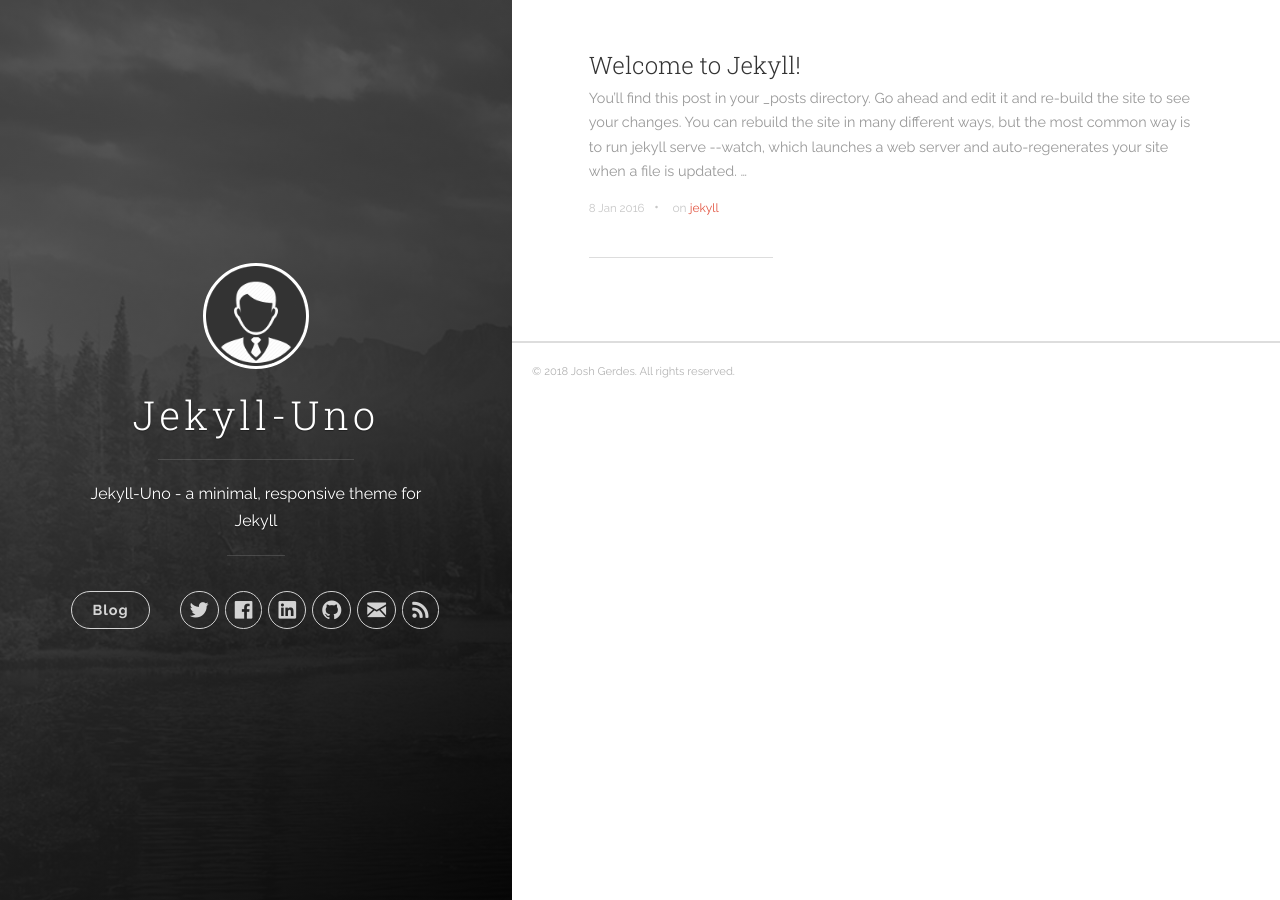
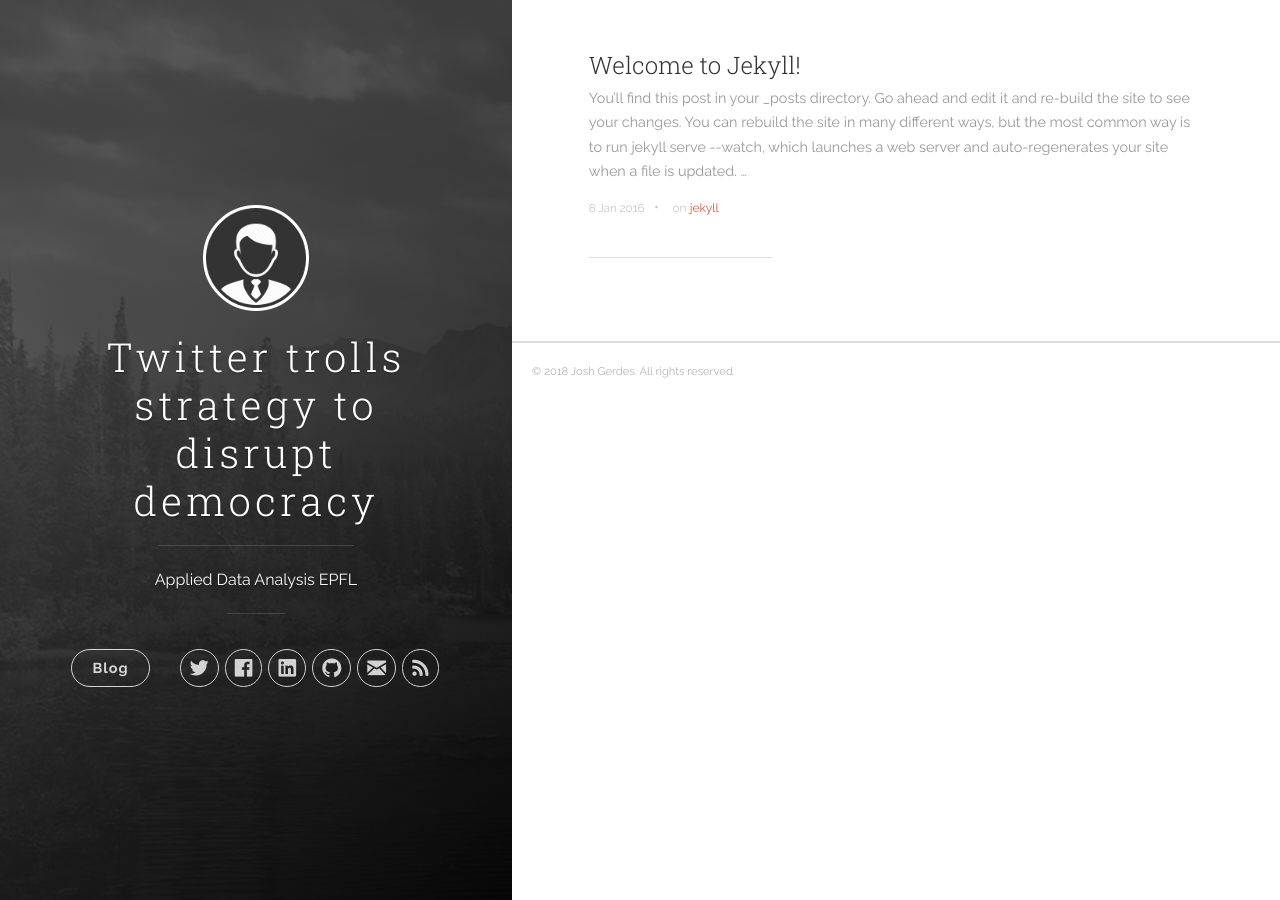
Before and after one commit to ADA-ASJL/ADA-ASJL.github.io, a Jekyll site: the page built from index.html, in a window 1280 px wide. Built offline with Jekyll 4.4.1, drawn with Linux system fonts in a browser that asks for light colours; the list of posts is cut into pages by our own code.

Commit message:
reference three

```diff
--- a/_config.yml
+++ b/_config.yml
@@ -1,6 +1,6 @@
 # Site settings
-title: Jekyll-Uno
-description: 'Jekyll-Uno - a minimal, responsive theme for Jekyll'
+title: Twitter trolls strategy to disrupt democracy
+description: 'Applied Data Analysis EPFL'
 url: 'https://ada-asjl.github.io'
 baseurl: '/'
 # google_analytics: 'UA-XXXXXX-X'
```
Also changed, not shown: 6 other files.
